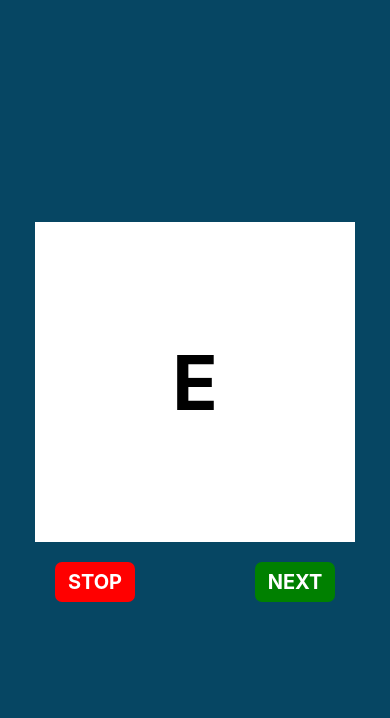
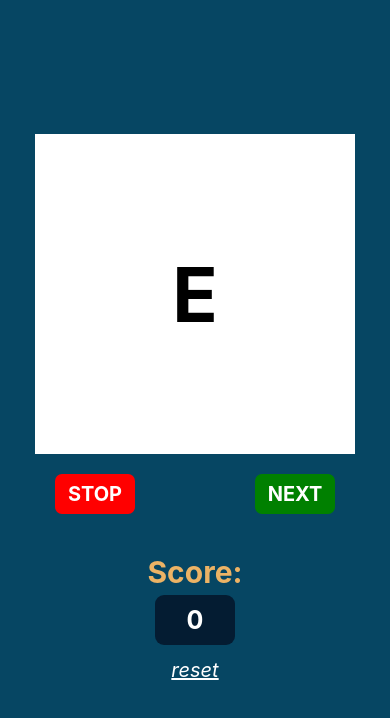
Before and after one commit to Ehtisham-Kisana/eyewear, a React Native app: screen /Snellers in a window 390 px wide. Shown: the top 718 px of the page. Built offline with nearby package versions, Linux system fonts and the light colour scheme.

Commit message:
completed with snellers metg=hod

```diff
--- a/components/Eyecomponents/SnellersMethod/Snellers.js
+++ b/components/Eyecomponents/SnellersMethod/Snellers.js
@@ -19,6 +19,7 @@ const COLORS = {
 const Snellers = (navigation) => {
   const [size, setSize] = useState(75);
   const [index, setIndex] = useState(0);
+  const [score, setScore] = useState(0.0);
   const [alpha, setAlpha] = useState([
     "E",
     "F  P",
@@ -28,6 +29,33 @@ const Snellers = (navigation) => {
     "E    D    F    C    Z    P",
     "D     E     F     P     O     T     E     C",
   ]);
+
+  const showScore = () => {
+    switch (index) {
+      case 0:
+        return setScore(0.25);
+      case 1:
+        return setScore(0.32);
+
+      case 2:
+        return setScore(0.4);
+
+      case 3:
+        return setScore(0.5);
+
+      case 4:
+        return setScore(0.63);
+
+      case 5:
+        return setScore(0.8);
+
+      case 6:
+        return setScore(1.0);
+
+      default:
+        return setSize(0.00);
+    }
+  };
 
   const sizeHandler = () => {
     switch (index) {
@@ -49,14 +77,10 @@ const Snellers = (navigation) => {
       case 5:
         return setSize(15);
 
-
-
       default:
         return setSize(75);
-
     }
   };
-
 
   const Nextslide = () => {
     if (index === 6) {
@@ -75,7 +99,7 @@ const Snellers = (navigation) => {
         </View>
         <View style={styles.container2}>
           <TouchableOpacity style={[styles.btn, { backgroundColor: "red" }]}>
-            <Text style={styles.text2}>STOP</Text>
+            <Text style={styles.text2} onPress={()=>{showScore()}}>STOP</Text>
           </TouchableOpacity>
           <TouchableOpacity
             style={[styles.btn, { backgroundColor: "green" }]}
@@ -85,7 +109,17 @@ const Snellers = (navigation) => {
           >
             <Text style={styles.text2}>NEXT</Text>
           </TouchableOpacity>
+
         </View>
+         <View  style={styles.container3}>
+            <Text style={styles.text3}>Score:</Text>
+            <View style={styles.result}>
+            <Text style={styles.text4}>{score}</Text>
+          </View>
+          <TouchableOpacity style={styles.btn}>
+            <Text style={styles.text5} onPress={()=>{setScore(0.00)}}>reset</Text>
+          </TouchableOpacity>
+          </View>
       </SafeAreaView>
     </View>
   );
@@ -127,4 +161,36 @@ const styles = StyleSheet.create({
     fontWeight: "bold",
     fontSize: 20,
   },
+  container3: {
+    flexDirection: 'column',
+    justifyContent: "center",
+    alignItems: "center",
+    margin: 20,
+
+  },
+  text3:{
+    color: COLORS.light,
+    fontWeight: "bold",
+    fontSize: 30,
+  },
+  result:{
+    backgroundColor:COLORS.dark,
+    height:50,
+    width:80,
+    justifyContent: "center",
+    alignItems: "center",
+    margin: 5,
+    borderRadius:9,
+  },
+  text4:{
+    color: 'white',
+    fontWeight: "bold",
+    fontSize: 25,
+  },
+  text5:{
+    color: 'white',
+    fontSize: 20,
+    fontStyle: 'italic',
+    textDecorationLine: 'underline'
+  },
 });
```
